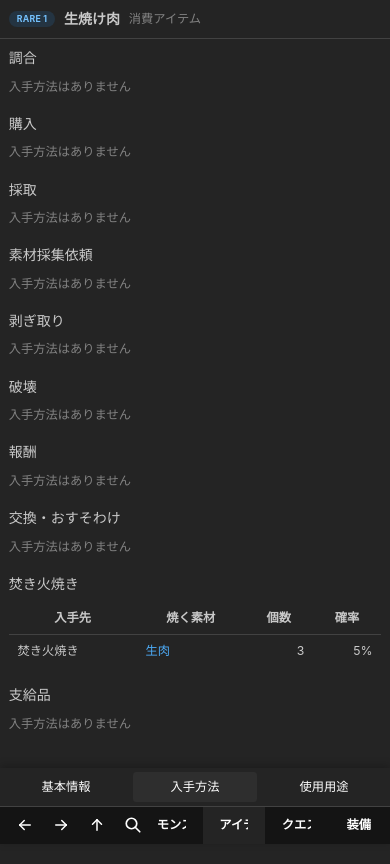
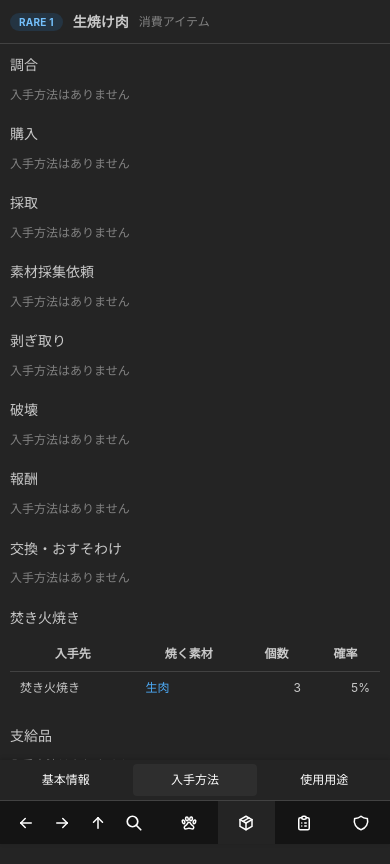
Before and after one commit to grassfieldk/monster-hunter-wilds-database, a React (Vite) app: page /items/10 in a window 390 px wide. Built offline with nearby package versions, Linux system fonts and the light colour scheme.

Commit message:
feat: モバイル表示と装備一覧の操作性を改善

```diff
--- a/src/App.tsx
+++ b/src/App.tsx
@@ -1,6 +1,6 @@
-import { ActionIcon, Anchor, AppShell, Badge, Box, Button, Container, Group, Text } from '@mantine/core';
+import { ActionIcon, Anchor, AppShell, Badge, Box, Container, Group, Text } from '@mantine/core';
 import { useDisclosure } from '@mantine/hooks';
-import { IconArrowLeft, IconArrowRight, IconArrowUp, IconSearch } from '@tabler/icons-react';
+import { IconArrowLeft, IconArrowRight, IconArrowUp, IconClipboardList, IconPackage, IconPaw, IconSearch, IconShield } from '@tabler/icons-react';
 import { Link, Route, Routes, useLocation } from 'react-router-dom';
 import { SearchBox } from './components/SearchBox';
 import { SectionTabs } from './components/SectionTabs';
@@ -148,18 +148,18 @@ export function App() {
                 <IconSearch size={18} stroke={2.25} />
               </ActionIcon>
             </Group>
-            <Button component={Link} to="/monsters" variant="subtle" size="sm" h="100%" data-active={monstersActive || undefined} className="footer-main-button" onClick={closeSearch}>
-              モンスター
-            </Button>
-            <Button component={Link} to="/items" variant="subtle" size="sm" h="100%" data-active={itemsActive || undefined} className="footer-main-button" onClick={closeSearch}>
-              アイテム
-            </Button>
-            <Button component={Link} to="/quests" variant="subtle" size="sm" h="100%" data-active={pathname.startsWith('/quests') || undefined} className="footer-main-button" onClick={closeSearch}>
-              クエスト
-            </Button>
-            <Button component={Link} to="/equipment" variant="subtle" size="sm" h="100%" data-active={equipmentActive || undefined} className="footer-main-button" onClick={closeSearch}>
-              装備
-            </Button>
+            <ActionIcon component={Link} to="/monsters" variant="subtle" size="lg" h="100%" aria-label="モンスター" title="モンスター" data-active={monstersActive || undefined} className="footer-main-button" onClick={closeSearch}>
+              <IconPaw size={18} />
+            </ActionIcon>
+            <ActionIcon component={Link} to="/items" variant="subtle" size="lg" h="100%" aria-label="アイテム" title="アイテム" data-active={itemsActive || undefined} className="footer-main-button" onClick={closeSearch}>
+              <IconPackage size={18} />
+            </ActionIcon>
+            <ActionIcon component={Link} to="/quests" variant="subtle" size="lg" h="100%" aria-label="クエスト" title="クエスト" data-active={pathname.startsWith('/quests') || undefined} className="footer-main-button" onClick={closeSearch}>
+              <IconClipboardList size={18} />
+            </ActionIcon>
+            <ActionIcon component={Link} to="/equipment" variant="subtle" size="lg" h="100%" aria-label="装備" title="装備" data-active={equipmentActive || undefined} className="footer-main-button" onClick={closeSearch}>
+              <IconShield size={18} />
+            </ActionIcon>
           </Group>
         </AppShell.Footer>
         {searchOpened && (
--- a/src/components/SectionTabs.tsx
+++ b/src/components/SectionTabs.tsx
@@ -2,7 +2,7 @@ import { Box, Tabs } from '@mantine/core';
 import { Link, useLocation } from 'react-router-dom';
 import { useDatabase } from '../data';
 import { itemCategoryKinds, itemCategoryLabels } from '../itemCategories';
-import { defaultDetailSections } from '../sections';
+import { getRememberedDetailSection } from '../sections';
 
 type SectionTab = {
   label: string;
@@ -58,9 +58,9 @@ export function SectionTabs() {
   const tabs = getSectionTabs(pathname, new Set(items.map((item) => item.kind)));
   if (!tabs.length) return null;
   const selected = pathname === '/items' || pathname === '/equipment' ? new URLSearchParams(search).get('kind') : hash.slice(1);
-  const fallback = pathname.startsWith('/monsters/') ? defaultDetailSections.monster
-    : pathname.startsWith('/items/') ? defaultDetailSections.item
-      : pathname.startsWith('/quests/') ? defaultDetailSections.quest
+  const fallback = pathname.startsWith('/monsters/') ? getRememberedDetailSection('monster')
+    : pathname.startsWith('/items/') ? getRememberedDetailSection('item')
+      : pathname.startsWith('/quests/') ? getRememberedDetailSection('quest')
       : tabs[0].target;
   const defaultValue = tabs.some((tab) => tab.target === selected) ? selected : fallback;
 
--- a/src/main.tsx
+++ b/src/main.tsx
@@ -7,7 +7,6 @@ import { BrowserRouter } from 'react-router-dom';
 import { App } from './App';
 
 const theme = createTheme({
-  scale: 0.875,
   components: {
     Anchor: Anchor.extend({
       defaultProps: { inherit: true },
--- a/src/pages/EquipmentPage.tsx
+++ b/src/pages/EquipmentPage.tsx
@@ -1,5 +1,5 @@
-import { Anchor, Badge, Box, Group, SimpleGrid, Stack, Table, Text } from '@mantine/core';
-import { Link, useLocation, useParams } from 'react-router-dom';
+import { Anchor, Badge, Box, Group, NativeSelect, SimpleGrid, Stack, Table, Text } from '@mantine/core';
+import { Link, useLocation, useNavigate, useParams } from 'react-router-dom';
 import { text, useDatabase } from '../data';
 import type { Amulet, Armor, Decoration, Weapon } from '../types';
 import { NotFoundPage } from './NotFoundPage';
@@ -15,41 +15,60 @@ const armorParts = ['頭', '胴', '腕', '腰', '脚'];
 
 function EquipmentList() {
   const { search } = useLocation();
+  const navigate = useNavigate();
   const { armor, amulets, weapons, decorations } = useDatabase();
-  const kind = new URLSearchParams(search).get('kind') ?? 'weapons';
+  const params = new URLSearchParams(search);
+  const kind = params.get('kind') ?? 'weapons';
   const active = categories.some((category) => category.key === kind) ? kind : 'weapons';
+  const weaponCategories = [...new Set(weapons.map((weapon) => weapon.category))];
+  const requestedWeaponCategory = params.get('weapon');
+  const activeWeaponCategory = weaponCategories.includes(requestedWeaponCategory ?? '')
+    ? requestedWeaponCategory!
+    : weaponCategories[0];
 
-  const rows = active === 'weapons' ? [...weapons].sort((a, b) => text(a.names).localeCompare(text(b.names), 'ja'))
+  const rows = active === 'weapons' ? weapons.filter((weapon) => weapon.category === activeWeaponCategory).sort((a, b) => text(a.names).localeCompare(text(b.names), 'ja'))
     : active === 'armor' ? [...armor].sort((a, b) => text(a.names).localeCompare(text(b.names), 'ja'))
       : active === 'amulets' ? [...amulets].sort((a, b) => text(a.names).localeCompare(text(b.names), 'ja'))
         : [...decorations].sort((a, b) => text(a.names).localeCompare(text(b.names), 'ja'));
 
   return (
-    <Stack className="page-stack" gap="md">
+    <Stack className={active === 'weapons' ? 'page-stack with-rank-tabs' : 'page-stack'} gap="md">
+      {active === 'weapons' && <Box className="section-tabs rank-tabs">
+        <NativeSelect
+          aria-label="武器種"
+          data={weaponCategories}
+          value={activeWeaponCategory ?? null}
+          size="sm"
+          classNames={{ root: 'weapon-type-select-root', input: 'weapon-type-select' }}
+          onChange={(value) => {
+            navigate(`/equipment?kind=weapons&weapon=${encodeURIComponent(value.currentTarget.value)}`);
+          }}
+        />
+      </Box>}
       <Box className="responsive-table-container">
         <Table className="responsive-table" striped highlightOnHover withTableBorder>
           <Table.Thead>
-            {active === 'weapons' && <Table.Tr><Table.Th>種別</Table.Th><Table.Th>武器</Table.Th><Table.Th>レア度</Table.Th><Table.Th className="numeric-cell">攻撃</Table.Th><Table.Th className="numeric-cell">会心</Table.Th><Table.Th className="numeric-cell">価格</Table.Th></Table.Tr>}
-            {active === 'armor' && <Table.Tr><Table.Th>部位</Table.Th><Table.Th>防具</Table.Th><Table.Th>レア度</Table.Th><Table.Th className="numeric-cell">防御</Table.Th><Table.Th className="numeric-cell">価格</Table.Th></Table.Tr>}
-            {active === 'amulets' && <Table.Tr><Table.Th>護石</Table.Th><Table.Th>レア度</Table.Th><Table.Th className="numeric-cell">価格</Table.Th></Table.Tr>}
-            {active === 'decorations' && <Table.Tr><Table.Th>装飾品</Table.Th><Table.Th>レア度</Table.Th><Table.Th className="numeric-cell">必要スロット</Table.Th><Table.Th className="numeric-cell">価格</Table.Th></Table.Tr>}
+            {active === 'weapons' && <Table.Tr><Table.Th>武器</Table.Th><Table.Th className="numeric-cell">攻撃</Table.Th><Table.Th className="numeric-cell">会心</Table.Th></Table.Tr>}
+            {active === 'armor' && <Table.Tr><Table.Th>部位</Table.Th><Table.Th>防具</Table.Th><Table.Th className="numeric-cell">防御</Table.Th></Table.Tr>}
+            {active === 'amulets' && <Table.Tr><Table.Th>護石</Table.Th></Table.Tr>}
+            {active === 'decorations' && <Table.Tr><Table.Th>装飾品</Table.Th><Table.Th className="numeric-cell">必要スロット</Table.Th></Table.Tr>}
           </Table.Thead>
           <Table.Tbody>
             {rows.map((entry) => {
               if (active === 'weapons') {
                 const weapon = entry as Weapon;
-                return <Table.Tr key={weapon.game_id}><Table.Td><Badge size="sm" variant="light">{weapon.category}</Badge></Table.Td><Table.Td><Anchor component={Link} to={`/equipment/weapons/${encodeURIComponent(weapon.game_id)}`} fw={500}>{text(weapon.names)}</Anchor></Table.Td><Table.Td>{weapon.rarity}</Table.Td><Table.Td className="numeric-cell">{weapon.attack.toLocaleString('ja-JP')}</Table.Td><Table.Td className="numeric-cell">{weapon.affinity}%</Table.Td><Table.Td className="numeric-cell">{weapon.price.toLocaleString('ja-JP')} z</Table.Td></Table.Tr>;
+                return <Table.Tr key={weapon.game_id}><Table.Td><Anchor component={Link} to={`/equipment/weapons/${encodeURIComponent(weapon.game_id)}`} fw={500}>{text(weapon.names)}</Anchor></Table.Td><Table.Td className="numeric-cell">{weapon.attack.toLocaleString('ja-JP')}</Table.Td><Table.Td className="numeric-cell">{weapon.affinity}%</Table.Td></Table.Tr>;
               }
               if (active === 'armor') {
                 const item = entry as Armor;
-                return <Table.Tr key={item.game_id}><Table.Td>{armorParts[item.part] ?? `部位 ${item.part}`}</Table.Td><Table.Td><Anchor component={Link} to={`/equipment/armor/${encodeURIComponent(item.game_id)}`} fw={500}>{text(item.names)}</Anchor></Table.Td><Table.Td>{item.rarity ?? '不明'}</Table.Td><Table.Td className="numeric-cell">{item.defense.toLocaleString('ja-JP')}</Table.Td><Table.Td className="numeric-cell">{item.price === null ? '不明' : `${item.price.toLocaleString('ja-JP')} z`}</Table.Td></Table.Tr>;
+                return <Table.Tr key={item.game_id}><Table.Td>{armorParts[item.part] ?? `部位 ${item.part}`}</Table.Td><Table.Td><Anchor component={Link} to={`/equipment/armor/${encodeURIComponent(item.game_id)}`} fw={500}>{text(item.names)}</Anchor></Table.Td><Table.Td className="numeric-cell">{item.defense.toLocaleString('ja-JP')}</Table.Td></Table.Tr>;
               }
               if (active === 'amulets') {
                 const item = entry as Amulet;
-                return <Table.Tr key={item.game_id}><Table.Td><Anchor component={Link} to={`/equipment/amulets/${encodeURIComponent(item.game_id)}`} fw={500}>{text(item.names)}</Anchor></Table.Td><Table.Td>{item.rarity}</Table.Td><Table.Td className="numeric-cell">{item.price.toLocaleString('ja-JP')} z</Table.Td></Table.Tr>;
+                return <Table.Tr key={item.game_id}><Table.Td><Anchor component={Link} to={`/equipment/amulets/${encodeURIComponent(item.game_id)}`} fw={500}>{text(item.names)}</Anchor></Table.Td></Table.Tr>;
               }
               const item = entry as Decoration;
-              return <Table.Tr key={item.game_id}><Table.Td><Anchor component={Link} to={`/equipment/decorations/${encodeURIComponent(String(item.game_id))}`} fw={500}>{text(item.names)}</Anchor></Table.Td><Table.Td>{item.rarity}</Table.Td><Table.Td className="numeric-cell">{item.required_slot}</Table.Td><Table.Td className="numeric-cell">{item.price.toLocaleString('ja-JP')} z</Table.Td></Table.Tr>;
+              return <Table.Tr key={item.game_id}><Table.Td><Anchor component={Link} to={`/equipment/decorations/${encodeURIComponent(String(item.game_id))}`} fw={500}>{text(item.names)}</Anchor></Table.Td><Table.Td className="numeric-cell">{item.required_slot}</Table.Td></Table.Tr>;
             })}
           </Table.Tbody>
         </Table>
--- a/src/pages/ItemPage.tsx
+++ b/src/pages/ItemPage.tsx
@@ -1,7 +1,8 @@
 import { Anchor, Badge, Box, Group, Stack, Table, Text, Title } from '@mantine/core';
 import { Link, useLocation, useParams } from 'react-router-dom';
+import { useEffect } from 'react';
 import { label } from '../labels';
-import { defaultDetailSections } from '../sections';
+import { getRememberedDetailSection, rememberDetailSection } from '../sections';
 import { text, useDatabase } from '../data';
 import { NotFoundPage } from './NotFoundPage';
 import { FormattedText } from '../components/FormattedText';
@@ -12,6 +13,11 @@ export function ItemPage() {
   const { id } = useParams();
   const { hash } = useLocation();
   const { itemById, itemUses, armor, amulets, weapons, monsters } = useDatabase();
+  const section = hash.slice(1);
+  const sections = ['item-basic', 'item-sources', 'item-uses'];
+  useEffect(() => {
+    if (sections.includes(section)) rememberDetailSection('item', section);
+  }, [section]);
   const item = itemById.get(Number(id));
   if (!item) return <NotFoundPage />;
 
@@ -37,9 +43,7 @@ export function ItemPage() {
     }
     return undefined;
   };
-  const activeSection = ['item-basic', 'item-sources', 'item-uses'].includes(hash.slice(1))
-    ? hash.slice(1)
-    : defaultDetailSections.item;
+  const activeSection = sections.includes(section) ? section : getRememberedDetailSection('item');
 
   return (
     <Stack className="page-stack" gap="lg">
--- a/src/pages/MonsterPage.tsx
+++ b/src/pages/MonsterPage.tsx
@@ -1,11 +1,11 @@
 import { Anchor, Badge, Box, Button, Divider, Group, Modal, SimpleGrid, Stack, Table, Tabs, Text, Title } from '@mantine/core';
-import { useState } from 'react';
+import { useEffect, useState } from 'react';
 import { Link, useLocation, useParams } from 'react-router-dom';
 import { useDisclosure } from '@mantine/hooks';
 import { IconHelpCircle } from '@tabler/icons-react';
 import { monsterEpithet, text, useDatabase } from '../data';
 import { label } from '../labels';
-import { defaultDetailSections } from '../sections';
+import { getRememberedDetailSection, rememberDetailSection } from '../sections';
 import { NotFoundPage } from './NotFoundPage';
 import { FormattedText } from '../components/FormattedText';
 
@@ -19,6 +19,11 @@ export function MonsterPage() {
   const { monsterById, itemById, lookups } = useDatabase();
   const [selectedRewardRank, setSelectedRewardRank] = useState<RewardRank | null>(null);
   const [helpOpened, { open: openHelp, close: closeHelp }] = useDisclosure(false);
+  const section = hash.slice(1);
+  const sections = ['monster-basic', 'monster-rewards', 'monster-hitzones'];
+  useEffect(() => {
+    if (sections.includes(section)) rememberDetailSection('monster', section);
+  }, [section]);
   const monster = monsterById.get(Number(id));
   if (!monster) return <NotFoundPage />;
 
@@ -30,9 +35,7 @@ export function MonsterPage() {
   const activeRewardRank = selectedRewardRank && availableRewardRanks.has(selectedRewardRank)
     ? selectedRewardRank
     : [...rewardRanks].reverse().find((rank) => availableRewardRanks.has(rank)) ?? rewardRanks[0];
-  const activeSection = ['monster-basic', 'monster-rewards', 'monster-hitzones'].includes(hash.slice(1))
-    ? hash.slice(1)
-    : defaultDetailSections.monster;
+  const activeSection = sections.includes(section) ? section : getRememberedDetailSection('monster');
 
   const stageName = (stageId: number) => {
     const stage = lookups.stages.find((entry) => entry.game_id === stageId);
--- a/src/pages/QuestPage.tsx
+++ b/src/pages/QuestPage.tsx
@@ -1,20 +1,26 @@
 import { Badge, Box, Divider, Group, SimpleGrid, Stack, Text, Title } from '@mantine/core';
 import { useParams } from 'react-router-dom';
+import { useEffect } from 'react';
 import { text, useDatabase } from '../data';
 import { NotFoundPage } from './NotFoundPage';
 import { FormattedText } from '../components/FormattedText';
 import { QuestObjective } from '../components/QuestObjective';
 import { QuestRewards } from '../components/QuestRewards';
-import { defaultDetailSections } from '../sections';
+import { getRememberedDetailSection, rememberDetailSection } from '../sections';
 import { useLocation } from 'react-router-dom';
 
 export function QuestPage() {
   const { id } = useParams();
   const { hash } = useLocation();
   const { questById, lookups, monsterById } = useDatabase();
+  const section = hash.slice(1);
+  const sections = ['quest-basic', 'quest-rewards'];
+  useEffect(() => {
+    if (sections.includes(section)) rememberDetailSection('quest', section);
+  }, [section]);
   const quest = questById.get(Number(id));
   if (!quest) return <NotFoundPage />;
-  const activeSection = ['quest-basic', 'quest-rewards'].includes(hash.slice(1)) ? hash.slice(1) : defaultDetailSections.quest;
+  const activeSection = sections.includes(section) ? section : getRememberedDetailSection('quest');
 
   const stageName = (stageId: number) => {
     const stage = lookups.stages.find((entry) => entry.game_id === stageId);
--- a/src/sections.ts
+++ b/src/sections.ts
@@ -3,3 +3,14 @@ export const defaultDetailSections = {
   item: 'item-sources',
   quest: 'quest-basic',
 } as const;
+
+type DetailSectionKind = keyof typeof defaultDetailSections;
+const rememberedDetailSections: Record<DetailSectionKind, string> = { ...defaultDetailSections };
+
+export function getRememberedDetailSection(kind: DetailSectionKind) {
+  return rememberedDetailSections[kind];
+}
+
+export function rememberDetailSection(kind: DetailSectionKind, section: string) {
+  rememberedDetailSections[kind] = section;
+}
--- a/src/styles.css
+++ b/src/styles.css
@@ -72,6 +72,20 @@ a {
 .numeric-cell {
   text-align: right !important;
   white-space: nowrap;
+}
+
+.weapon-type-select {
+  font-size: 14px !important;
+  border: 0 !important;
+  text-align: center;
+  text-align-last: center;
+  width: max-content;
+  min-width: 12rem;
+}
+
+.weapon-type-select-root {
+  width: max-content;
+  margin-inline: auto;
 }
 
 .centered-cell {
@@ -154,7 +168,7 @@ a {
 .mobile-footer {
   background: var(--mantine-color-dark-9);
   border-top: 1px solid var(--mantine-color-dark-4);
-  filter: drop-shadow(0 -2px 4px rgb(0 0 0 / 24%));
+  filter: drop-shadow(0 -1px 2px rgb(0 0 0 / 18%));
   z-index: 3;
 }
 
@@ -257,6 +271,20 @@ a {
 }
 
 @media (max-width: 47.99em) {
+  :root {
+    --mantine-font-size-xs: 0.6875rem;
+    --mantine-font-size-sm: 0.75rem;
+    --mantine-font-size-md: 0.875rem;
+    --mantine-font-size-lg: 1rem;
+    --mantine-font-size-xl: 1.125rem;
+    --mantine-h1-font-size: 1.875rem;
+    --mantine-h2-font-size: 1.5rem;
+    --mantine-h3-font-size: 1.25rem;
+    --mantine-h4-font-size: 1.125rem;
+    --mantine-h5-font-size: 1rem;
+    --mantine-h6-font-size: 0.875rem;
+  }
+
   .hitzone-table {
     min-width: 100%;
   }
```
